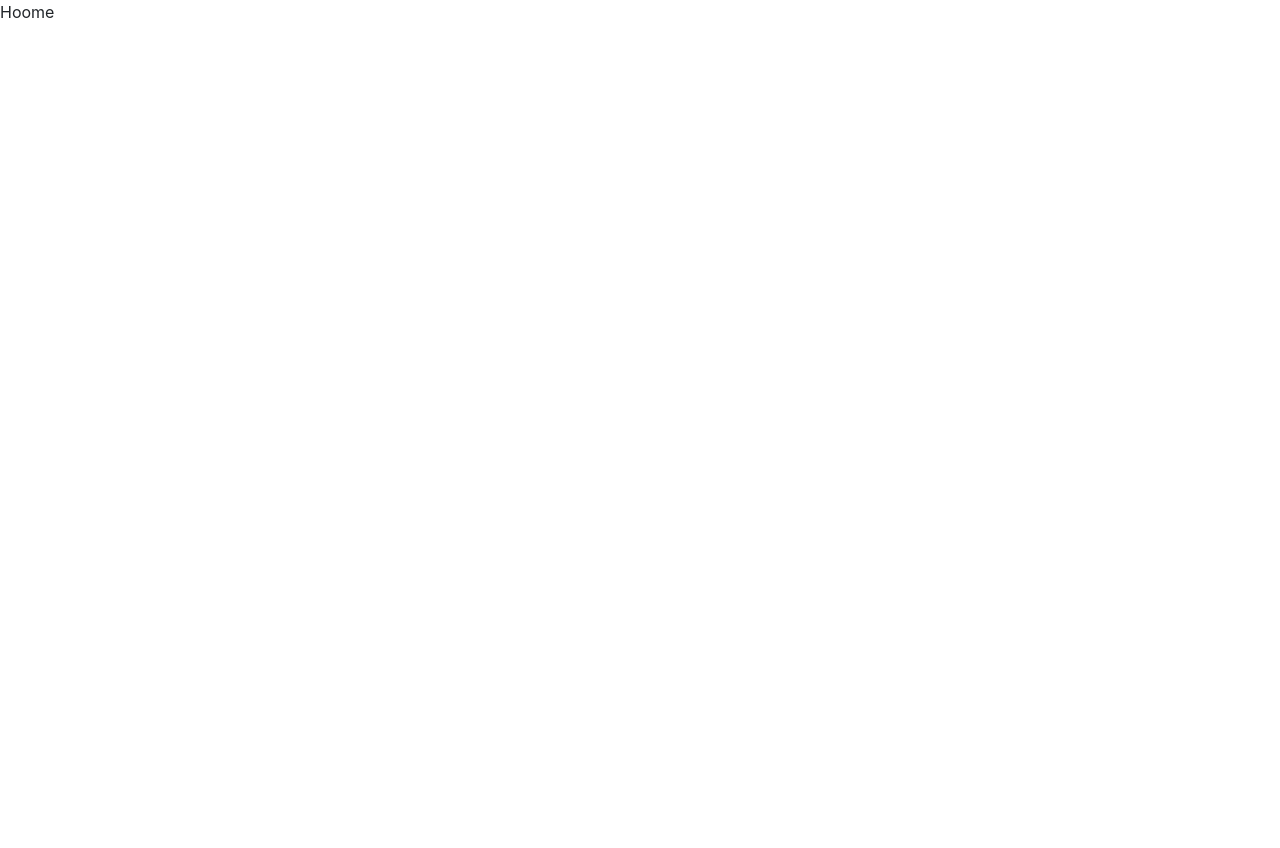
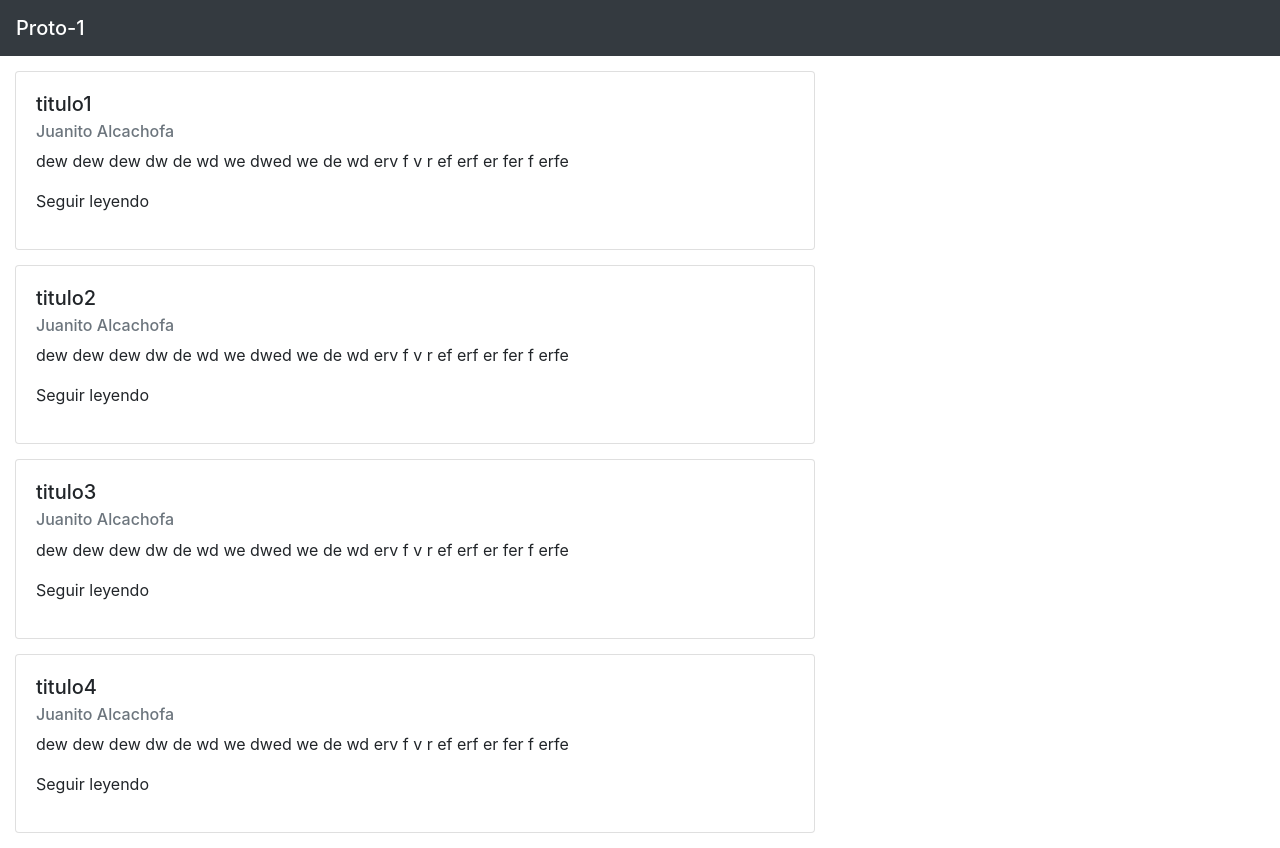
Before and after one commit to DaveDev87/proto1, a React (Create React App) app: page / in a window 1280 px wide. Before the commit the page ends 800 px from the top, so only its background shows below. Built offline with nearby package versions, Linux system fonts and the light colour scheme.

Commit message:
home semiacabeo

```diff
--- a/src/App.js
+++ b/src/App.js
@@ -1,11 +1,13 @@
 import React from "react";
 import { BrowserRouter as Router, Switch, Route } from "react-router-dom";
+import Navbar from "./components/Navbar";
 import Home from "./views/Home";
 import Noticia from "./views/Noticia";
 
 function App() {
   return (
     <Router>
+      <Navbar/>
       <Switch>
         <Route exact path="/" component={Home} />
         <Route path="/Noticia/:id" component={Noticia} />
--- /dev/null
+++ b/src/Payload.js
@@ -0,0 +1,38 @@
+export const news = [
+  {
+    id: 1,
+    title: "titulo1",
+    body:
+      "dew dew dew dw de wd we dwed we de wd  erv f  v r ef erf er fer f erfe",
+    author: "Juanito Alcachofa",
+    createdAt: "2020-12-03",
+    updatedAt: "2020-10-23",
+  },
+  {
+    id: 2,
+    title: "titulo2",
+    body:
+      "dew dew dew dw de wd we dwed we de wd  erv f  v r ef erf er fer f erfe",
+    author: "Juanito Alcachofa",
+    createdAt: "2020-12-03",
+    updatedAt: "2020-10-23",
+  },
+  {
+    id: 3,
+    title: "titulo3",
+    body:
+      "dew dew dew dw de wd we dwed we de wd  erv f  v r ef erf er fer f erfe",
+    author: "Juanito Alcachofa",
+    createdAt: "2020-12-03",
+    updatedAt: "2020-10-23",
+  },
+  {
+    id: 4,
+    title: "titulo4",
+    body:
+      "dew dew dew dw de wd we dwed we de wd  erv f  v r ef erf er fer f erfe",
+    author: "Juanito Alcachofa",
+    createdAt: "2020-12-03",
+    updatedAt: "2020-10-23",
+  },
+];
--- /dev/null
+++ b/src/components/CardNoticia.js
@@ -0,0 +1,14 @@
+import React from "react";
+
+export default function CardNoticia(props) {
+  return (
+    <div className="card" style={{ width: "50rem", margin: "15px" }}>
+      <div className="card-body">
+        <h5 className="card-title">{props.props.title}</h5>
+        <h6 className="card-subtitle mb-2 text-muted">{props.props.author}</h6>
+        <p className="card-text">{props.props.body}</p>
+        <p>Seguir leyendo</p>
+      </div>
+    </div>
+  );
+}
--- /dev/null
+++ b/src/components/Navbar.js
@@ -0,0 +1,11 @@
+import React from "react";
+
+export default function Navbar() {
+  return (
+    <div>
+      <nav className="navbar navbar-dark bg-dark">
+        <span className="navbar-brand mb-0 h1">Proto-1</span>
+      </nav>
+    </div>
+  );
+}
--- a/src/views/Home.js
+++ b/src/views/Home.js
@@ -1,9 +1,18 @@
-import React from 'react';
+import React, { useState, useEffect } from "react";
+import CardNoticia from "../components/CardNoticia";
+import { news } from "../Payload";
 
 export default function Home() {
-    return (
-        <div>
-            Hoome
-        </div>
-    )
+  const [data, setdata] = useState(news);
+
+  return (
+    <>
+    {data.map((item, i)=>(
+      <CardNoticia key={i} props={item}/>
+
+    ))
+
+    }
+    </>
+  );
 }
```
